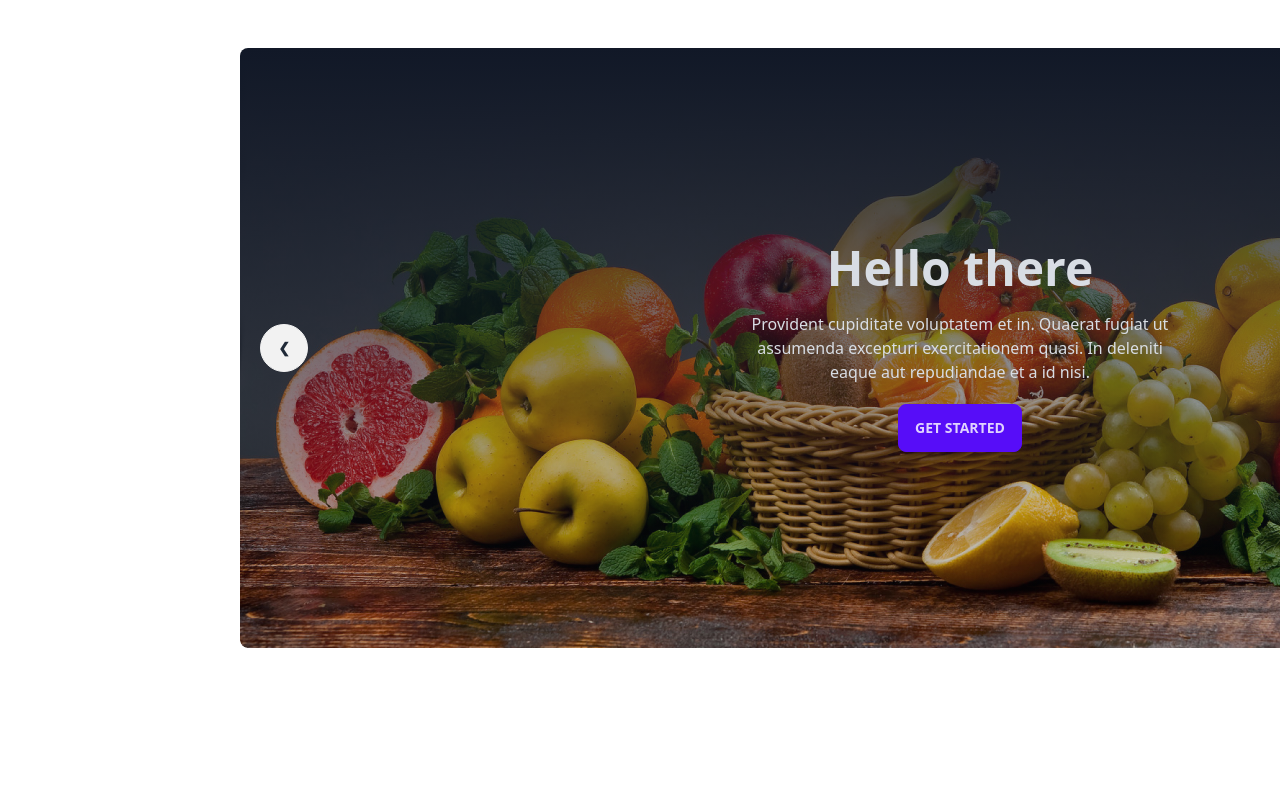
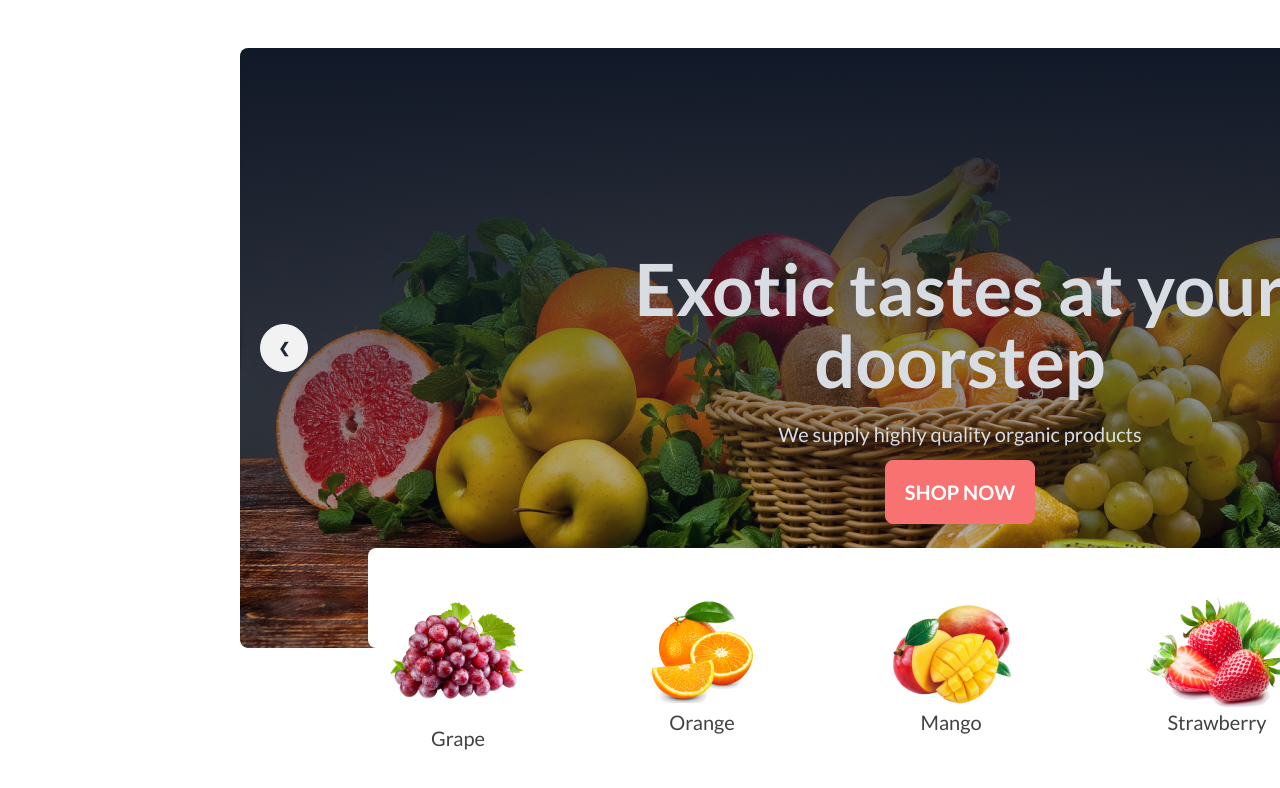
Before and after one commit to shobind/fruit-brust-with-daisyUI, a plain HTML site: page index.html in a window 1280 px wide. Shown: the part 172-960 px from the top of the page. Before the commit the page ends 876 px from the top, so only its background shows below. Drawn offline with nearby package versions, Linux system fonts and the light colour scheme.

Commit message:
done with 1st section of main part

```diff
--- a/index.html
+++ b/index.html
@@ -19,7 +19,8 @@
 
 <body>
   <header class="container mx-[240px] my-[50px]">
-        <div class="navbar bg-base-100 md:bg-[#F85559] lg:bg-[#F85559] rounded-[600px] lg:w-[1440px] lg:h-[120px] md:w-[1008px] md:h-[84px] w-auto h-auto">
+    <div
+      class="navbar bg-base-100 md:bg-[#F85559] lg:bg-[#F85559] rounded-[600px] lg:w-[1440px] lg:h-[120px] md:w-[1008px] md:h-[84px] w-auto h-auto">
       <div class="navbar-start">
         <div class="dropdown ">
           <div class=" flex visible md:invisible lg:invisible">
@@ -28,7 +29,8 @@
 
           </div>
 
-                    <ul tabindex="0" class="menu menu-sm dropdown-content mt-3 z-[1] p-2 shadow bg-base-100 rounded-box w-52 md:text-white lg:text-white invisible md:visible lg:visible font-lato">
+          <ul tabindex="0"
+            class="menu menu-sm dropdown-content mt-3 z-[1] p-2 shadow bg-base-100 rounded-box w-52 md:text-white lg:text-white invisible md:visible lg:visible font-lato">
             <li><a>Home</a></li>
             <li><a>About us</a></li>
             <li><a>Shop</a></li>
@@ -47,29 +49,38 @@
       </div>
       <div class="navbar-center hidden md:flex lg:flex">
         <img src="images/logo.png" alt="">
-                <a class="btn btn-ghost normal-case text-[16px] md:text-[28px] lg:text-[40px] md:text-white lg:text-white font-lato">Fruit Burst</a>
+        <a
+          class="btn btn-ghost normal-case text-[16px] md:text-[28px] lg:text-[40px] md:text-white lg:text-white font-lato">Fruit
+          Burst</a>
 
       </div>
       <div class="navbar-end md:pr-[30px] lg:pr-[50px] ">
-                <input type="text" placeholder="Search here" class="input input-bordered md:h-[39px] md:w-[280px] lg:h-[56px] lg:w-[400px] rounded-[50px] invisible md:visible lg:visible" />
+        <input type="text" placeholder="Search here"
+          class="input input-bordered md:h-[39px] md:w-[280px] lg:h-[56px] lg:w-[400px] rounded-[50px] invisible md:visible lg:visible" />
         <label tabindex="0" class="btn btn-ghost visible md:invisible lg:invisible">
-                    <svg xmlns="http://www.w3.org/2000/svg" fill="none" viewBox="0 0 24 24" class="inline-block w-5 h-5 stroke-current"><path stroke-linecap="round" stroke-linejoin="round" stroke-width="2" d="M4 6h16M4 12h16M4 18h16"></path></svg>
+          <svg xmlns="http://www.w3.org/2000/svg" fill="none" viewBox="0 0 24 24"
+            class="inline-block w-5 h-5 stroke-current">
+            <path stroke-linecap="round" stroke-linejoin="round" stroke-width="2" d="M4 6h16M4 12h16M4 18h16"></path>
+          </svg>
         </label>
       </div>
     </div>
   </header>
   <main class="container mx-[240px] my-[50px]">
     <!-- exotic tastes section -->
-        <section>
+    <section class="h-[725px] absolute">
+      <div class="absolute mt-0">
         <div class="carousel lg:w-[1440px] lg:h-[600px] md:w-[1008px] md:h-[84px] w-auto h-auto rounded-lg
               ">
           <div id="slide1" class="carousel-item relative hero" style="background-image: url(images/banner1.png);">
             <div class="hero-overlay bg-opacity-0    bg-gradient-to-b from-gray-900 to-transparent"></div>
             <div class="hero-content text-center text-neutral-content">
-                      <div class="max-w-md">
-                        <h1 class="mb-5 text-5xl font-bold">Hello there</h1>
-                        <p class="mb-5">Provident cupiditate voluptatem et in. Quaerat fugiat ut assumenda excepturi exercitationem quasi. In deleniti eaque aut repudiandae et a id nisi.</p>
-                        <button class="btn btn-primary">Get Started</button>
+              <div class="">
+                <h1 class="mt-20 text-7xl font-lato font-extrabold ">Exotic tastes at your <br> doorstep</h1>
+                <p class=" font-lato mt-6 font-medium text-xl ">We supply highly quality organic products</p>
+                <button
+                  class="btn btn-error text-white  font-lato mt-3 font-extrabold text-xl text-center w-[150px] h-16">Shop
+                  Now</button>
               </div>
             </div>
             <div class="absolute flex justify-between transform -translate-y-1/2 left-5 right-5 top-1/2">
@@ -77,13 +88,14 @@
               <a href="#slide2" class="btn btn-circle">❯</a>
             </div>
           </div>
-                <div id="slide2" class="carousel-item relative hero" style="background-image: url(images/banner2.png);" >
+          <div id="slide2" class="carousel-item relative hero" style="background-image: url(images/banner2.png);">
             <div class="hero-overlay bg-opacity-0  bg-gradient-to-b from-gray-900 to-transparent"></div>
             <div class="hero-content text-center text-neutral-content">
-                      <div class="max-w-md">
-                        <h1 class="mb-5 text-5xl font-bold">Hello there</h1>
-                        <p class="mb-5">Provident cupiditate voluptatem et in. Quaerat fugiat ut assumenda excepturi exercitationem quasi. In deleniti eaque aut repudiandae et a id nisi.</p>
-                        <button class="btn btn-primary">Get Started</button>
+              <div class="">
+                <h1 class="mt-20 text-7xl font-lato font-extrabold">Exotic tastes at your <br> doorstep</h1>
+                <p class=" font-lato mt-6 font-medium text-xl">We supply highly quality organic products</p>
+                <button class="btn btn-error text-white w-[150px] h-16 font-lato mt-3 font-extrabold text-xl">Shop
+                  Now</button>
               </div>
             </div>
             <div class="absolute flex justify-between transform -translate-y-1/2 left-5 right-5 top-1/2">
@@ -94,10 +106,11 @@
           <div id="slide3" class="carousel-item relative hero" style="background-image: url(images/banner3.png);">
             <div class="hero-overlay bg-opacity-0  bg-gradient-to-b from-gray-900 to-transparent"></div>
             <div class="hero-content text-center text-neutral-content">
-                      <div class="max-w-md">
-                        <h1 class="mb-5 text-5xl font-bold">Hello there</h1>
-                        <p class="mb-5">Provident cupiditate voluptatem et in. Quaerat fugiat ut assumenda excepturi exercitationem quasi. In deleniti eaque aut repudiandae et a id nisi.</p>
-                        <button class="btn btn-primary">Get Started</button>
+              <div class="">
+                <h1 class="mt-20 text-7xl font-lato font-extrabold">Exotic tastes at your <br> doorstep</h1>
+                <p class=" font-lato mt-6 font-medium text-xl">We supply highly quality organic products</p>
+                <button class="btn btn-error text-white w-[150px] h-16 font-lato mt-3 font-extrabold text-xl">Shop
+                  Now</button>
               </div>
             </div>
             <div class="absolute flex justify-between transform -translate-y-1/2 left-5 right-5 top-1/2">
@@ -108,16 +121,41 @@
           <div id="slide4" class="carousel-item relative hero" style="background-image: url(images/banner4.png);">
             <div class="hero-overlay bg-opacity-0  bg-gradient-to-b from-gray-900 to-transparent"></div>
             <div class="hero-content text-center text-neutral-content">
-                      <div class="max-w-md">
-                        <h1 class="mb-5 text-5xl font-bold">Hello there</h1>
-                        <p class="mb-5">Provident cupiditate voluptatem et in. Quaerat fugiat ut assumenda excepturi exercitationem quasi. In deleniti eaque aut repudiandae et a id nisi.</p>
-                        <button class="btn btn-primary">Get Started</button>
+              <div class="">
+                <h1 class="mt-20 text-7xl font-lato font-extrabold">Exotic tastes at your <br> doorstep</h1>
+                <p class=" font-lato mt-6 font-medium text-xl">We supply highly quality organic products</p>
+                <button class="btn btn-error text-white w-[150px] h-16 font-lato mt-3 font-extrabold text-xl">Shop
+                  Now</button>
               </div>
             </div>
             <div class="absolute flex justify-between transform -translate-y-1/2 left-5 right-5 top-1/2">
               <a href="#slide3" class="btn btn-circle">❮</a>
               <a href="#slide1" class="btn btn-circle">❯</a>
             </div>
+          </div>
+        </div>
+      </div>
+      <div
+        class="bg-[#FFFFFF] justify-around md:rounded-lg lg:rounded-lg  md:w-[750px] md:h-[100px] lg:w-[1196px] lg:h-250px relative flex flex-col  md:flex-row lg:flex-row gap-8 md:gap-20 ml-32 mr-32  md:mt-[350px] lg:mt-[500px]">
+        <div>
+          <img class="pt-12 " src="images/fruit1.png" alt="">
+          <p class="text-[#121212CC] text-xl font-medium font-lato text-center pt-4 pb-12">Grape</p>
+        </div>
+        <div>
+          <img class="pt-12 " src="images/fruit2.png" alt="">
+          <p class="text-[#121212CC] text-xl font-medium font-lato text-center">Orange</p>
+        </div>
+        <div>
+          <img class="pt-12 " src="images/fruit3.png" alt="">
+          <p class="text-[#121212CC] text-xl font-medium font-lato text-center">Mango</p>
+        </div>
+        <div>
+          <img class="pt-12 " src="images/fruit4.png" alt="">
+          <p class="text-[#121212CC] text-xl font-medium font-lato text-center">Strawberry</p>
+        </div>
+        <div>
+          <img class="pt-12 " src="images/fruit5.png" alt="">
+          <p class="text-[#121212CC] text-xl font-medium font-lato text-center">Pomegranate</p>
         </div>
       </div>
     </section>
```
Lines whose indentation alone changed are shown as unchanged.
